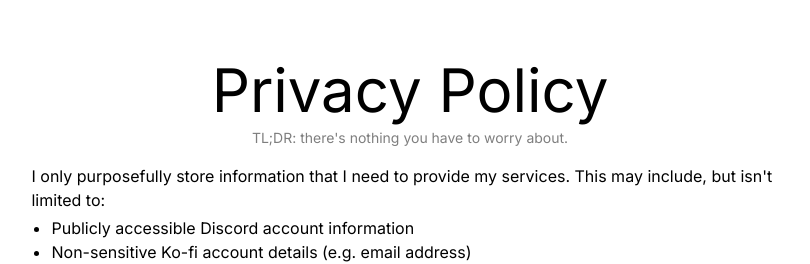
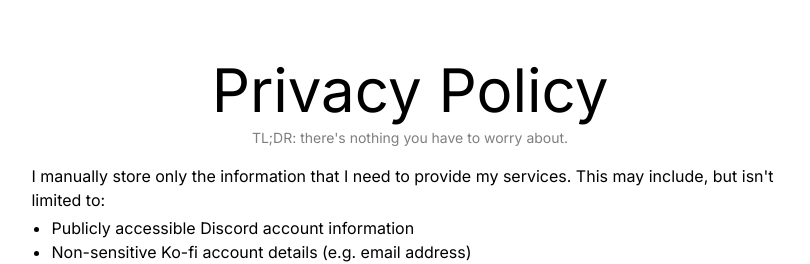
Before and after one commit to Jochem-W/wealthy-app, a Next.js app: page /privacy in a window 1280 px wide. Shown: the top 264 px of the page, without its empty margins (230-1040 px from the left). Built offline with nearby package versions, Linux system fonts and the light colour scheme.

Commit message:
Fix wording

```diff
--- a/app/(docs)/privacy/page.tsx
+++ b/app/(docs)/privacy/page.tsx
@@ -18,7 +18,7 @@ export default function Page() {
       <main className={"max-w-[75ch] flex flex-col gap-4"}>
         <div className={"flex flex-col gap-1"}>
           <p>
-            I only purposefully store information that I need to provide my
+            I manually store only the information that I need to provide my
             services. This may include, but isn&apos;t limited to:
           </p>
           <ul className={"list-disc ml-5"}>
```
